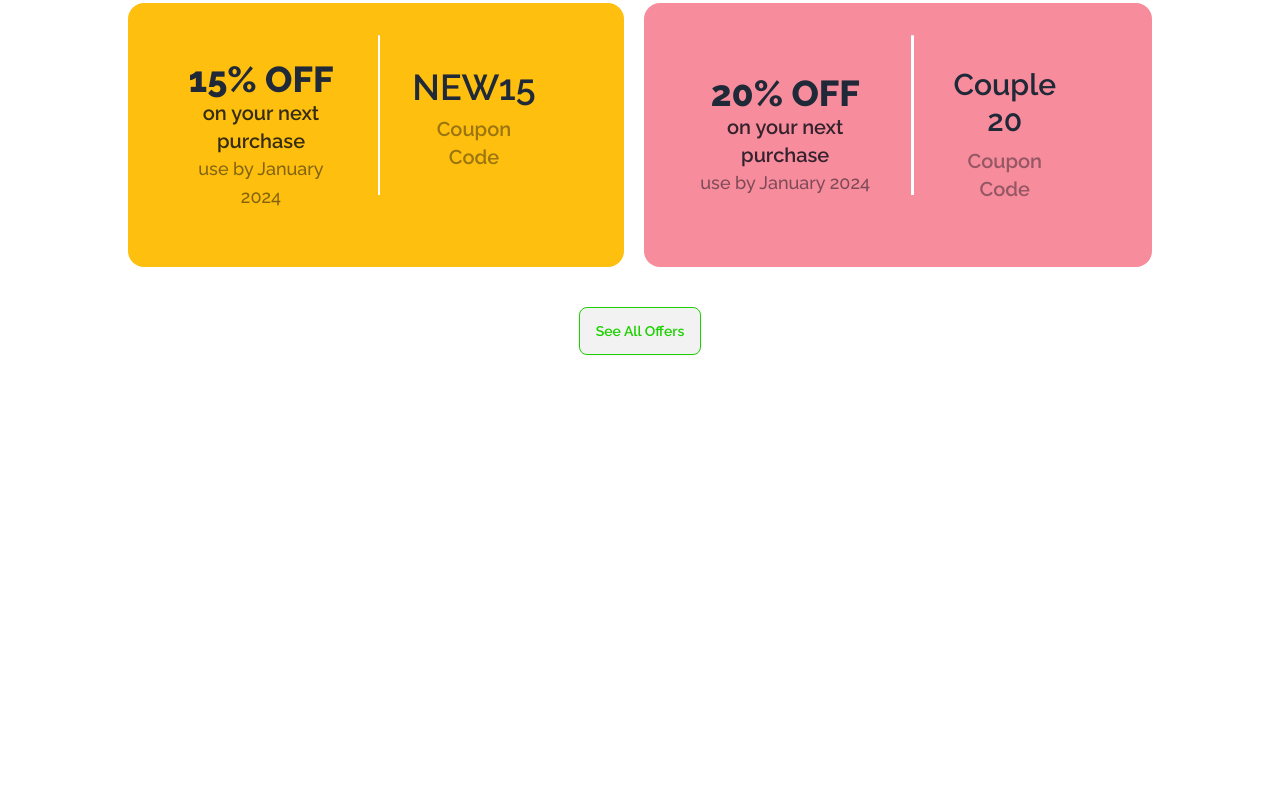
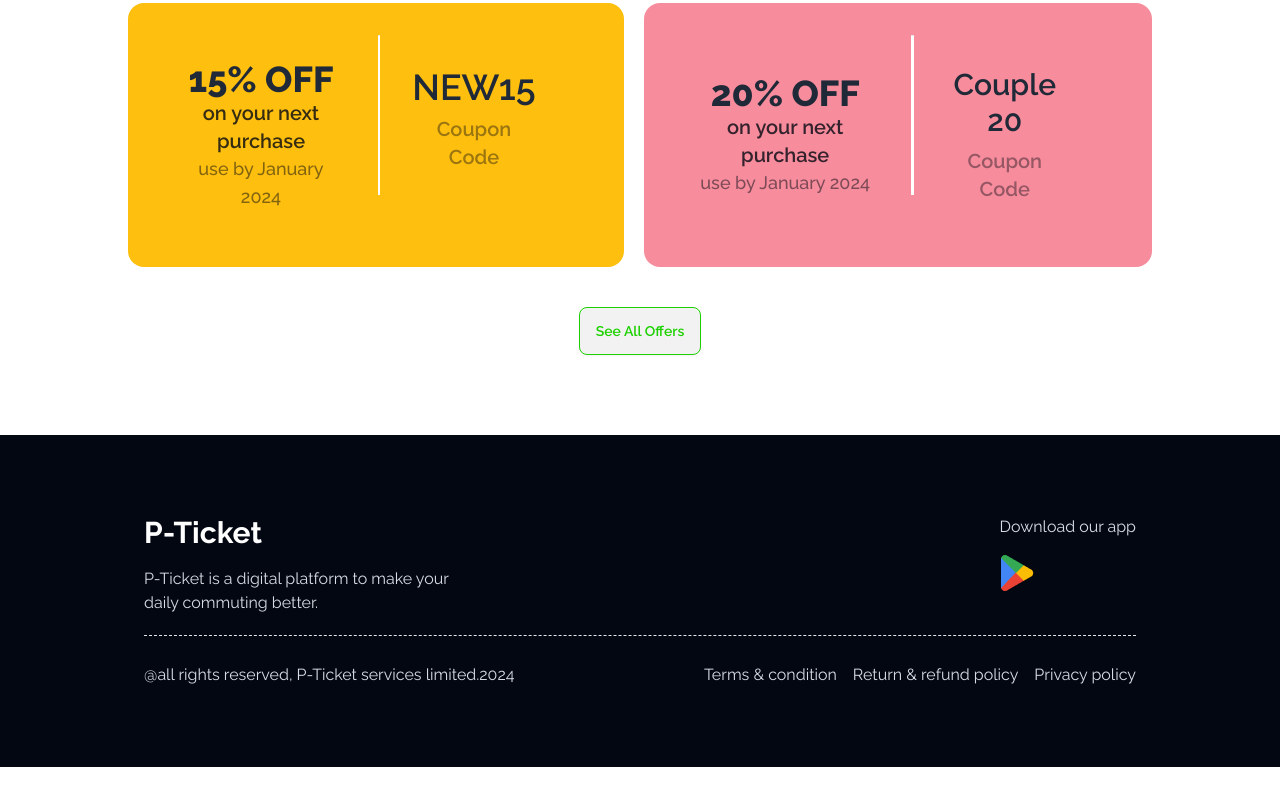
Before and after one commit to Pullock4981/Batch-9-Assignment-5, a plain HTML site: page index.html in a window 1280 px wide. Shown: the part 1105-1910 px from the top of the page. Before the commit the page ends 1540 px from the top, so only its background shows below. Drawn offline with nearby package versions, Linux system fonts and the light colour scheme.

Commit message:
add footer section

```diff
--- a/index.html
+++ b/index.html
@@ -28,11 +28,11 @@
 
 <!-- body -->
 
-<body class="mr-4 ml-4 lg:mr-[10vw] lg:ml-[10vw] mb-20 raleway-font">
+<body class=" mb-20 raleway-font">
 
     <!-- header section -->
 
-    <header class="mt-6">
+    <header class="mt-6 mr-4 ml-4 lg:mr-[10vw] lg:ml-[10vw]">
 
         <!-- nav section -->
 
@@ -77,7 +77,7 @@
 
     <!-- main section -->
 
-    <main>
+    <main class="mr-4 ml-4 lg:mr-[10vw] lg:ml-[10vw]">
 
         <!-- banner section -->
 
@@ -175,14 +175,48 @@
 
         </div>
 
+        <!-- footer section -->
+
+
+
 
 
     </main>
 
     <!-- footer section -->
 
-    <footer>
+    <footer class="px-4 lg:px-36 py-10 lg:py-20 bg-[#030712] text-neutral-content mt-20">
+        <div class="flex justify-between">
+            <div class="">
+                <h3 class="text-3xl font-bold text-[#FFFFFF] mb-4">
+                    P-Ticket
+                </h3>
+                <p>
+                    P-Ticket is a digital platform to make your <br> daily commuting better.
+                </p>
+            </div>
+            <div>
+                <p class="mb-4">
+                    Download our app
+                </p>
+                <img src="images/playstore.png" alt="">
+            </div>
+        </div>
+        <hr class="h-1 w-auto mt-5 border-dashed">
 
+        <div class="flex justify-between pt-6">
+            <p>
+                @all rights reserved, P-Ticket services limited.2024
+            </p>
+
+            <div>
+                <ul class="flex flex-col lg:flex-row justify-between gap-4">
+                    <li>Terms & condition</li>
+                    <li>Return & refund policy</li>
+                    <li>Privacy policy</li>
+                </ul>
+            </div>
+        </div>
     </footer>
 
     <!-- js add section -->
```
Also changed, not shown: images/google-play-badge.png (added).
